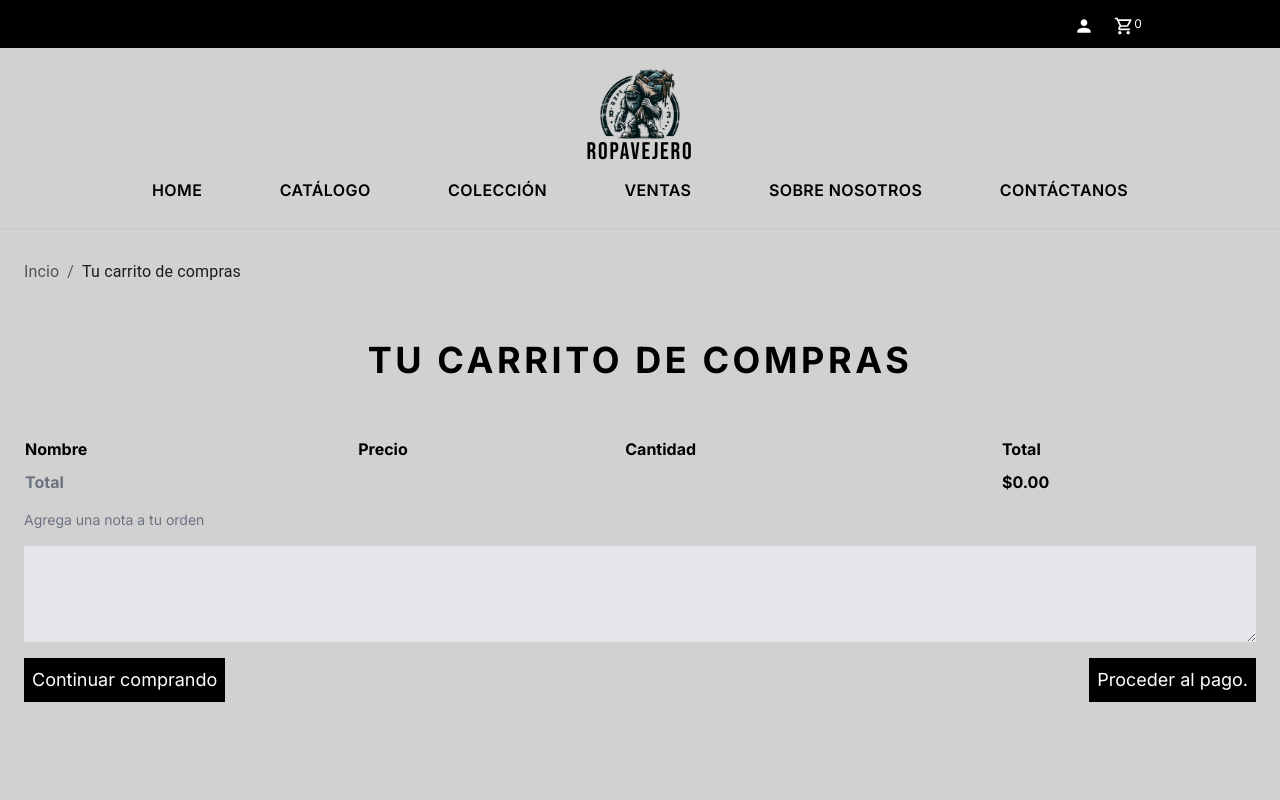
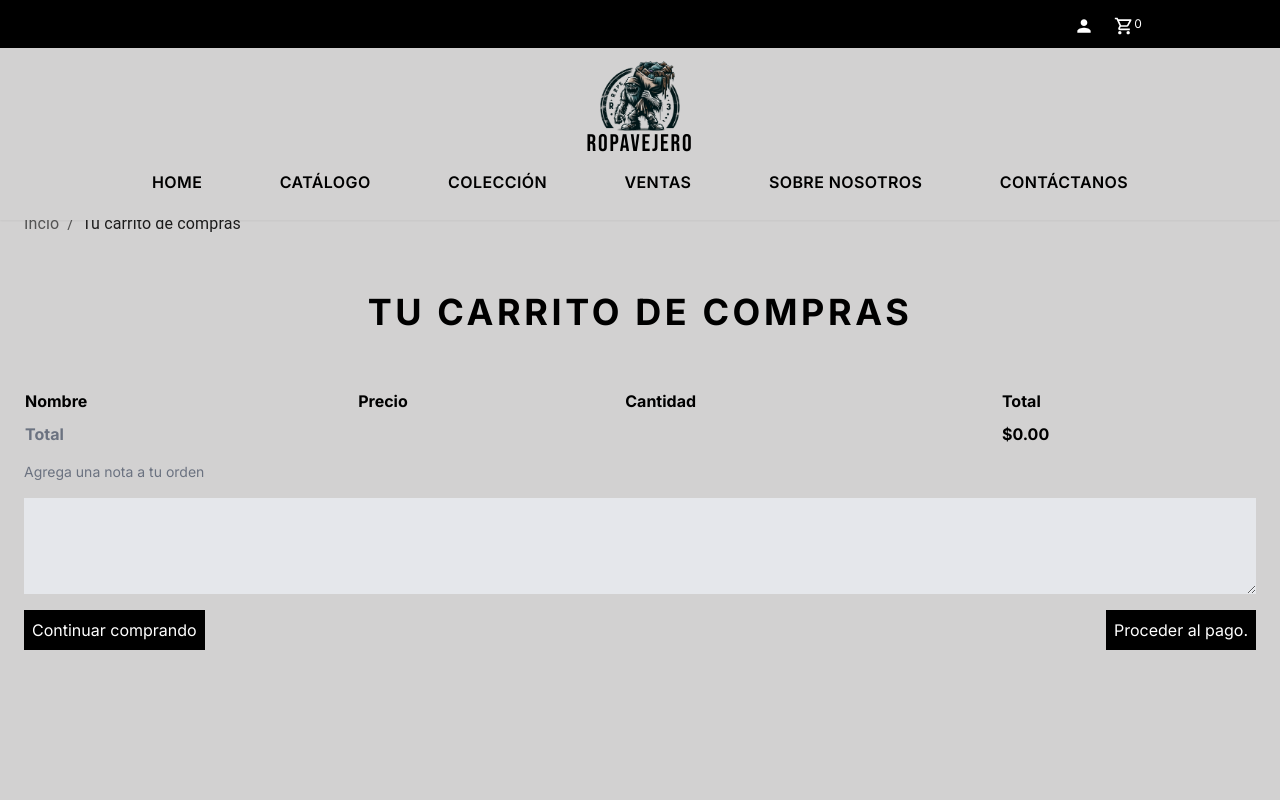
Before and after one commit to sebasdex/ropavejero-next, a Next.js app: page /cart in a window 1280 px wide. Shown: the top 800 px of the page. Built offline with nearby package versions, Linux system fonts and the light colour scheme.

Commit message:
update responsive design

```diff
--- a/src/components/MenuLogo.tsx
+++ b/src/components/MenuLogo.tsx
@@ -41,7 +41,7 @@ function MenuLogo() {
   }, [isScrolled]);
 
   return (
-    <section className="w-full sticky top-0 z-40 bg-[rgb(210,209,209)] overflow-visible md:py-4 md:shadow-sm">
+    <section className="w-full sticky top-10 z-40 bg-[rgb(210,209,209)] overflow-visible md:py-4 md:shadow-sm">
       <div
         className={`transition-[max-height] duration-500 ease-in-out overflow-hidden ${
           isScrolled ? "max-h-0" : "max-h-[200px]"
--- a/src/components/Menubar.tsx
+++ b/src/components/Menubar.tsx
@@ -47,7 +47,7 @@ function Menubar() {
 
   return (
     <>
-      <nav className="bg-black text-white z-50">
+      <nav className="bg-black text-white z-50 fixed top-0 left-0 right-0 w-full">
         <ul className="flex gap-3 p-2 items-center justify-end mx-auto min-w-32 max-w-screen-lg">
           <li
             className={`${"hover:bg-gray-900 rounded-full w-8 h-8 flex items-center justify-center relative"} ${
--- a/src/components/cart/ButtonsCart.tsx
+++ b/src/components/cart/ButtonsCart.tsx
@@ -6,12 +6,12 @@ function ButtonsCart() {
   return (
     <div className="flex justify-between text-white py-2">
       <button
-        className="bg-black p-2 hover:bg-gray-800 text-xs sm:text-sm md:text-base lg:text-lg"
+        className="bg-black p-2 hover:bg-gray-800 text-xs sm:text-sm md:text-base"
         onClick={() => router.push("/")}
       >
         Continuar comprando
       </button>
-      <button className="bg-black p-2 hover:bg-gray-800 text-xs sm:text-sm md:text-base lg:text-lg">
+      <button className="bg-black p-2 hover:bg-gray-800 text-xs sm:text-sm md:text-base">
         Proceder al pago.
       </button>
     </div>
```
